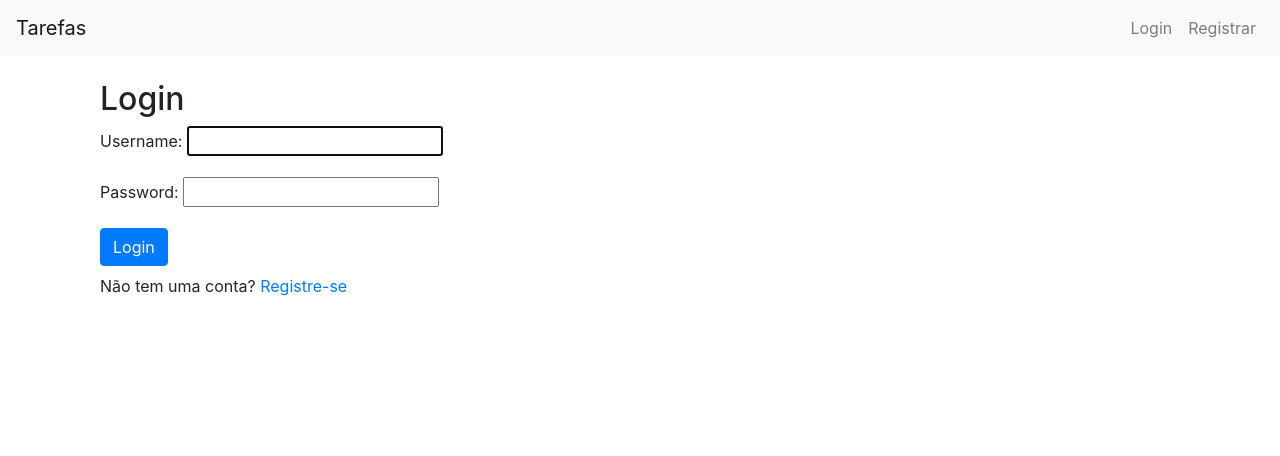
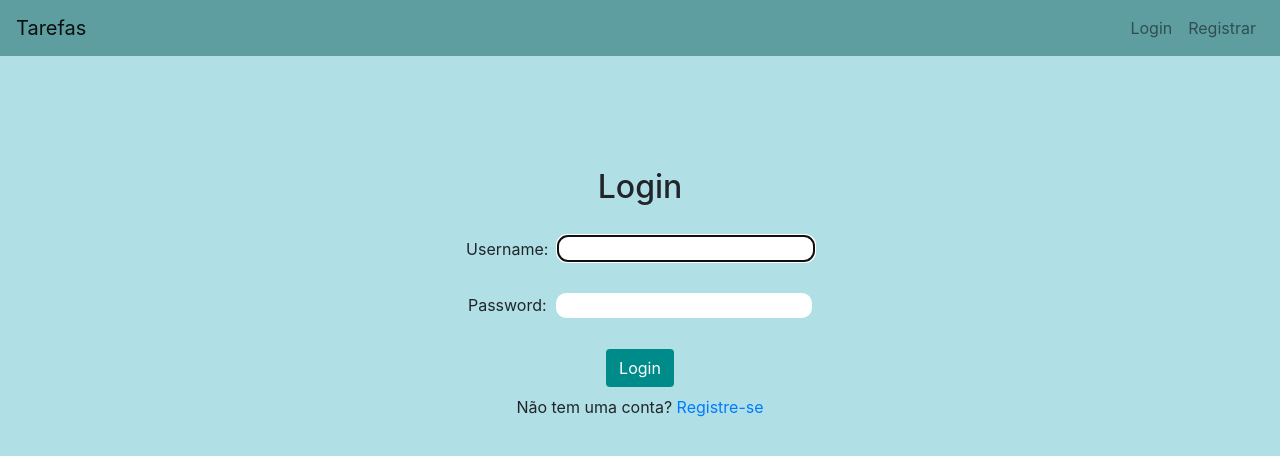
Before and after one commit to Lucianoottor/djangoProjectTaskManager, a Django app: page /accounts/login/ in a window 1280 px wide. Shown: the top 456 px of the page. Run offline with Django 5.2, Linux system fonts and the light colour scheme; some libraries are stand-ins or nearby versions.

Commit message:
html pronto

```diff
--- a/templates/base.html
+++ b/templates/base.html
@@ -3,13 +3,53 @@
 <!DOCTYPE html>
 <html lang="pt-br">
 <head>
+    <style>
+        #id_password,#id_username{
+            width: 20vw;
+            border:none;
+            height: 25px;
+            border-radius: 10px;
+            margin-left: 5px;
+            padding: 5px;
+        }
+        .form_login{
+            display:flex;
+            align-items: center;
+            gap: 3px;
+        }
+
+        .form_criar{
+            display:flex;
+            align-items: center;
+            gap: 3px;
+            justify-content: center;
+        }
+        .form_criar > p{
+            display:flex;
+            flex-direction: column;
+        }
+         .form_criar > p > textarea{
+             height: 70px;
+             resize: none;
+         }
+         .form_botao{
+             display:flex;
+             width: 30vw;
+             justify-content: center;
+              align-items: center;
+             flex-direction:row ;
+             gap: 8px;
+
+         }
+
+    </style>
     <meta charset="UTF-8">
     <title>Sistema de Gerenciamento de Tarefas</title>
     <link href="https://stackpath.bootstrapcdn.com/bootstrap/4.3.1/css/bootstrap.min.css" rel="stylesheet">
 </head>
-<body>
+<body style="background-color: powderblue">
 <!-- Navbar -->
-<nav class="navbar navbar-expand-lg navbar-light bg-light">
+<nav class="navbar navbar-expand-lg navbar-light" style="background-color: cadetblue; color:black" >
     <a class="navbar-brand" href="{% url 'task_list' %}">Tarefas</a>
     <div class="collapse navbar-collapse">
         <ul class="navbar-nav ml-auto">
--- a/templates/registration/login.html
+++ b/templates/registration/login.html
@@ -3,13 +3,14 @@
 {% extends 'base.html' %}
 
 {% block content %}
-    <div class="container mt-4">
-        <h2>Login</h2>
-        <form method="POST">
+    <div style="display:flex;align-items: center;justify-content: center;flex-direction: column;margin-top: 7rem;">
+        <h2 style="margin-bottom: 30px">Login</h2>
+        <form method="POST" style="display:flex;align-items: center;justify-content: center;flex-direction: column;gap:8px" class="form_login">
             {% csrf_token %}
             {{ form.as_p }}
-            <button type="submit" class="btn btn-primary">Login</button>
+            <button type="submit" class="btn" style="background-color: darkcyan; color: white" >Login</button>
         </form>
         <p class="mt-2">Não tem uma conta? <a href="{% url 'register' %}">Registre-se</a></p>
+
     </div>
 {% endblock %}
--- a/templates/tasks/task_confirm_delete.html
+++ b/templates/tasks/task_confirm_delete.html
@@ -8,8 +8,8 @@
         <p>Tem certeza que deseja deletar a tarefa "{{ task.title }}"?</p>
         <form method="POST">
             {% csrf_token %}
-            <button type="submit" class="btn btn-danger">Deletar</button>
-            <a href="{% url 'task_list' %}" class="btn btn-secondary">Cancelar</a>
+            <button type="submit" class="btn" style="background-color: lightseagreen; color: white">Deletar</button>
+            <a href="{% url 'task_list' %}" class="btn" style="background-color:  darkcyan; color: white">Cancelar</a>
         </form>
     </div>
 {% endblock %}
--- a/templates/tasks/task_datail.html
+++ b/templates/tasks/task_datail.html
@@ -8,8 +8,8 @@
         <p><strong>Descrição:</strong> {{ task.description }}</p>
         <p><strong>Status:</strong> {{ task.get_status_display }}</p>
         <p><strong>Responsável:</strong> {{ task.assigned_to.username }}</p>
-        <a href="{% url 'task_edit' task.id %}" class="btn btn-primary">Editar</a>
-        <a href="{% url 'task_delete' task.id %}" class="btn btn-danger">Deletar</a>
+        <a href="{% url 'task_edit' task.id %}" class="btn" style="background-color: lightseagreen; color: white">Editar</a>
+        <a href="{% url 'task_delete' task.id %}" class="btn">Deletar</a>
         <a href="{% url 'task_list' %}" class="btn btn-secondary">Voltar para a Lista</a>
     </div>
 {% endblock %}
```
Also changed, not shown: templates/tasks/task_form.html (+8 -4 lines), templates/tasks/task_list.html (+5 -5 lines), db.sqlite3.
